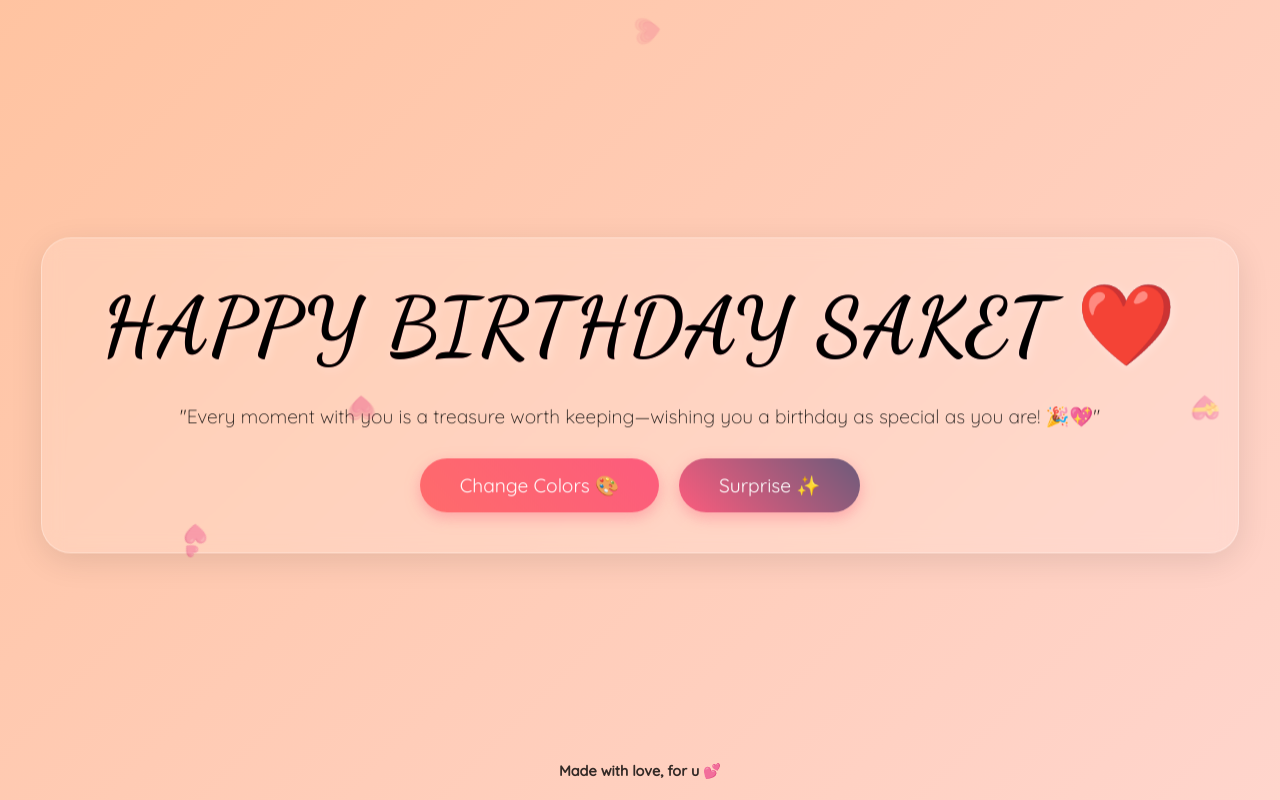
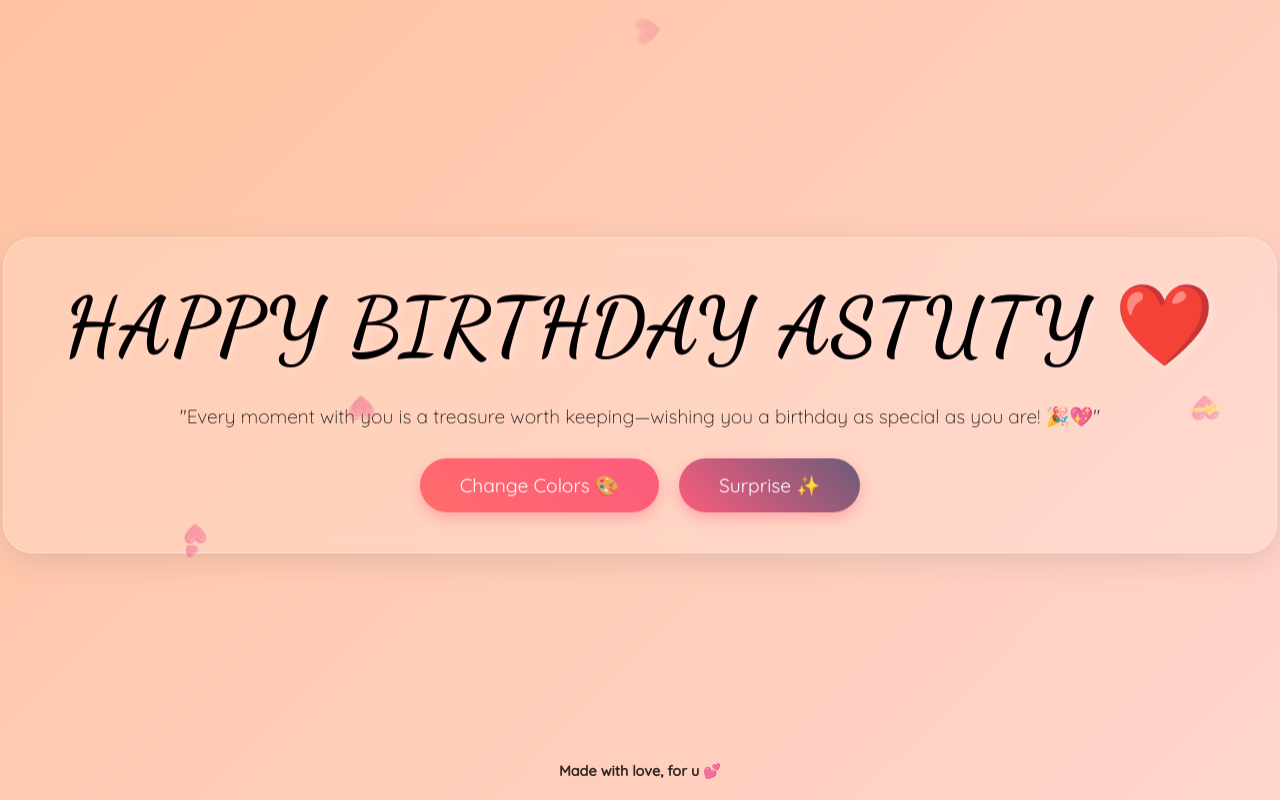
Before and after one commit to adityakashyap2485/happybirthday, a plain HTML site: page index.html in a window 1280 px wide. Shown: the top 800 px of the page. Drawn offline with Linux system fonts and the light colour scheme.

Commit message:
index.html

```diff
--- a/index.html
+++ b/index.html
@@ -167,7 +167,7 @@
 <body>
     <div class="page-transition"></div>
     <div class="glass-container">
-        <h1>HAPPY BIRTHDAY SAKET ❤️</h1>
+        <h1>HAPPY BIRTHDAY ASTUTY ❤️</h1>
         <p class="subtitle">"Every moment with you is a treasure worth keeping—wishing you a birthday as special as you are! 🎉💖"</p>
         <div class="btn-container">
             <button class="btn color-btn">Change Colors 🎨</button>
```
